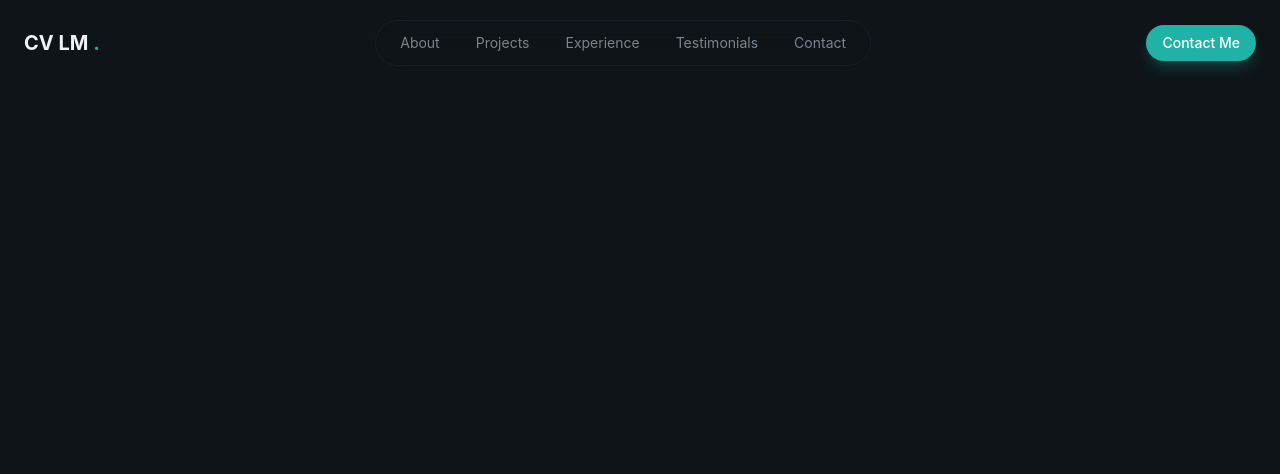
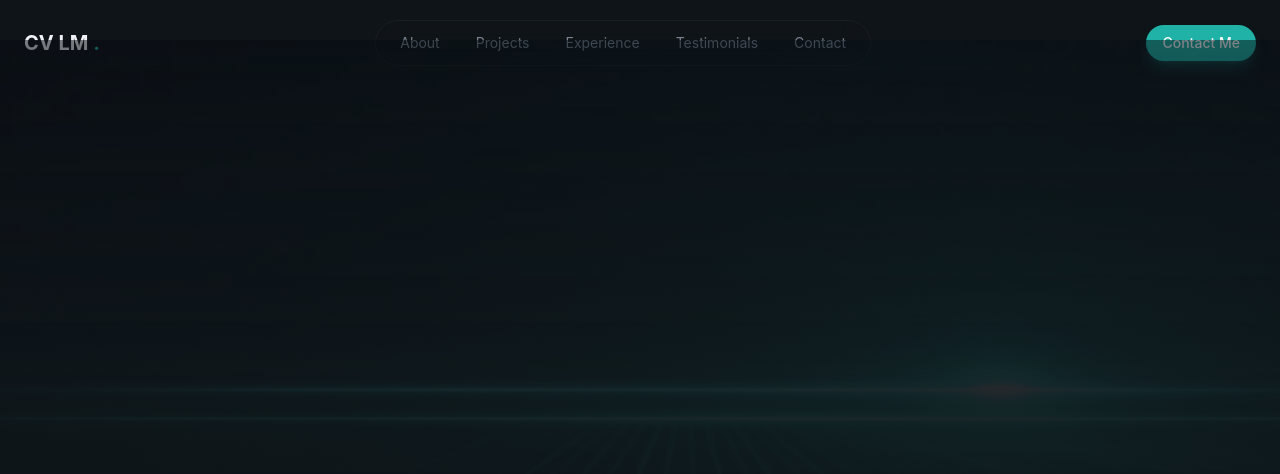
Before and after one commit to SpiriT-L/cv-portfolio, a React (Vite) app: page / in a window 1280 px wide. Shown: the top 474 px of the page. Built offline with nearby package versions, Linux system fonts and the light colour scheme.

Commit message:
feat: add Hero component to main layout

```diff
--- a/src/App.tsx
+++ b/src/App.tsx
@@ -1,11 +1,14 @@
 import { Navbar } from '@/layout/Navbar.tsx';
+import Hero from './section/Hero'
 
 function App() {
   return (
     <>
       <div className='min-h-screen overflow-x-hidden'>
         <Navbar />
-        <main></main>
+        <main>
+          <Hero />
+        </main>
       </div>
     </>
   );
--- /dev/null
+++ b/src/section/Hero.tsx
@@ -0,0 +1,14 @@
+const Hero = () => {
+  return (
+    <>
+      <section className='relative min-h-screen flex items-center overflow-hidden'>
+        <div className='absolute insert-0'>
+          <img src='/hero-bg.jpg' alt='Hero Background image' className='w-full h-full object-cover opacity-40'/>
+          <div className='absolute inset-0 bg-linear-to-b from-background/20 via-background/80 to-background'/>
+        </div>
+      </section>
+    </>
+  );
+};
+
+export default Hero;
```
